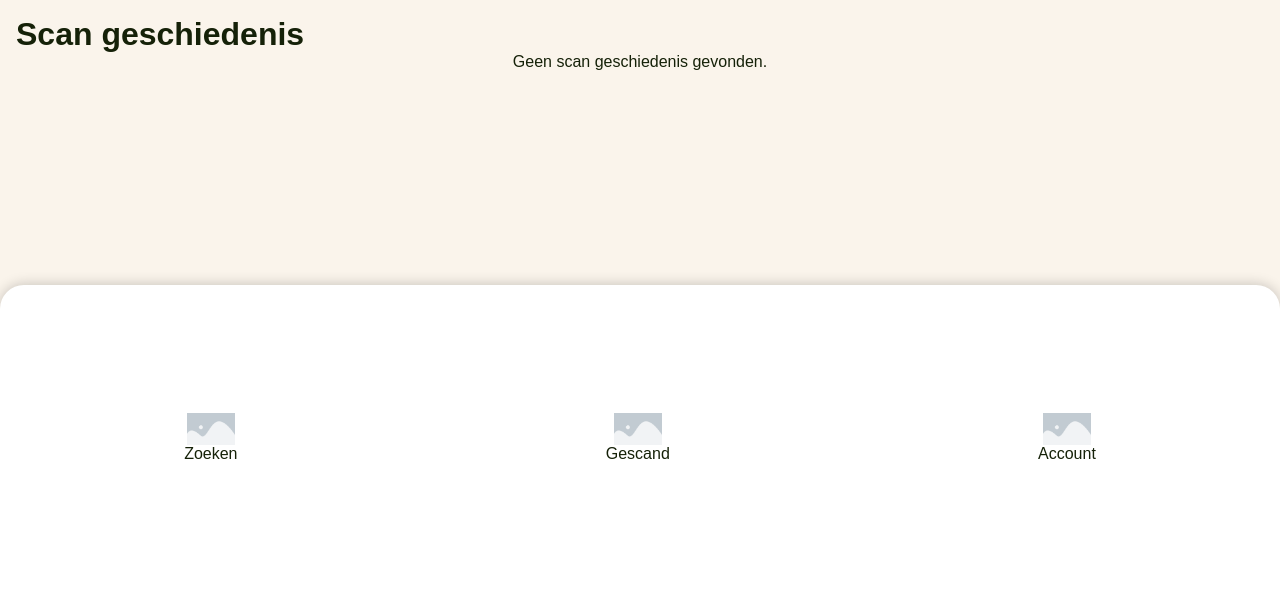
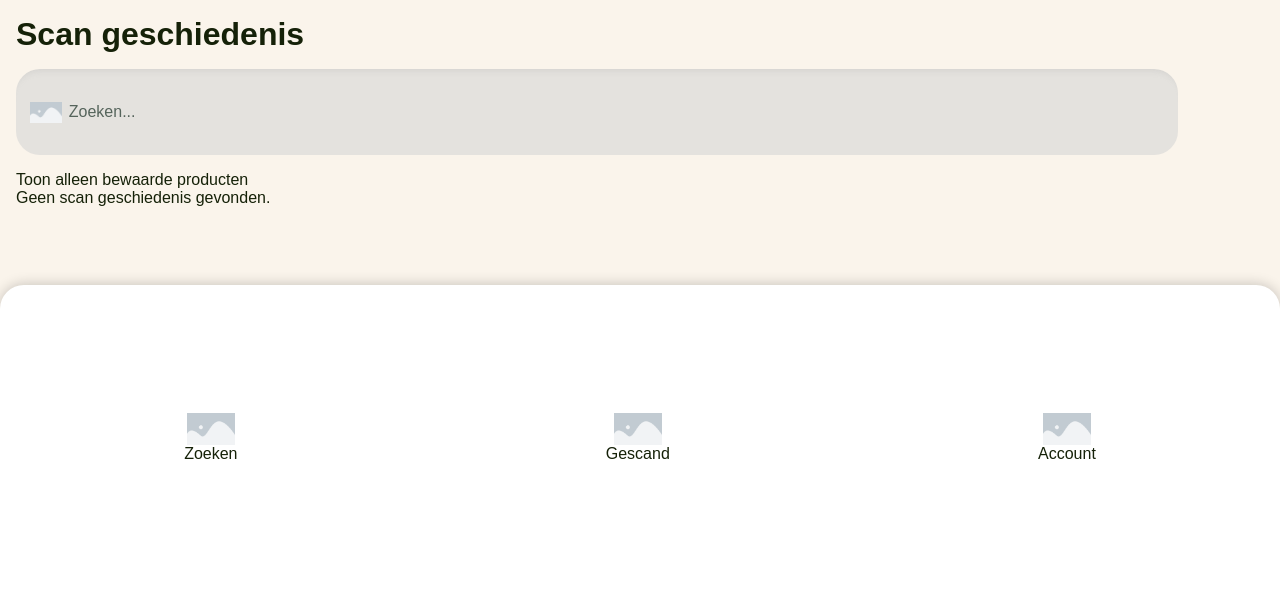
Before and after one commit to SEVerhaak/TLE-1, a PHP site: page /pages/history in a window 1280 px wide. Shown: the part 208-800 px from the top of the page. Run offline with PHP 8.4, Linux system fonts and the light colour scheme; a user stored in the database is signed in; data comes from the database, SQL or seed files in the repository; some web fonts are replaced.

Commit message:
registreer

```diff
--- a/api/history-add.php
+++ b/api/history-add.php
@@ -3,7 +3,7 @@
 error_reporting(E_ALL);
 ini_set('display_errors', 'On');
 
-require_once "db.php";
+require_once "dblocal.php";
 /** @var mysqli $db */
 
 if (isset($_GET['ean']) and $_GET['name'] and $_GET['id']) {
--- a/css/elisa.css
+++ b/css/elisa.css
@@ -124,3 +124,20 @@ label{
     align-items: center;
     flex-direction: column;
 }
+#search-bar{
+    width: 90vw;
+    height: 6vw;
+    border-radius: 1.5rem;
+    padding: 0.3rem;
+    border: white;
+    font-size: 1rem;
+    margin: 1rem 0;
+    background: #e4e2de url(../images/placeholder.webp) left no-repeat;
+    box-shadow: inset 0 8px 6px -6px rgba(155, 155, 155, 0.2);
+    background-size: 2rem;
+    text-indent: 3rem;
+    background-position: 0.9rem;
+}
+#search-bar::placeholder{
+    color: #55645b;
+}
--- a/pages/history/index.php
+++ b/pages/history/index.php
@@ -32,16 +32,16 @@ if (mysqli_num_rows($result) > 0) {
     <title>Homepage</title>
 </head>
 <style>
-    h1{
-        align-self: flex-start;
+    main{
+        align-items: flex-start;
     }
 </style>
 <body>
 <?php include('../../includes/nav.php'); ?>
 <main>
-    <div class="stripe"> </div>
     <h1 class="sub-header">Scan geschiedenis</h1>
-    <div class="stripe"> </div>
+    <input type="text" placeholder="Zoeken..." id = "search-bar" name="search">
+    <p>Toon alleen bewaarde producten</p>
     <?php if (!empty($data)) { ?>
         <!-- Als er resultaten zijn, toon ze -->
         <?php foreach ($data as $item) { ?>
--- a/pages/product-info/index.php
+++ b/pages/product-info/index.php
@@ -14,7 +14,6 @@ if (isset($_GET['ean'])) {
 } else {
     header('location: ../homepage');
 }
-
 ?>
 <!doctype html>
 <html lang="en">
@@ -25,6 +24,7 @@ if (isset($_GET['ean'])) {
     <meta http-equiv="X-UA-Compatible" content="ie=edge">
     <link rel="stylesheet" href="../../css/style.css">
     <link rel="stylesheet" href="../../css/bas.css">
+    <link rel="stylesheet" href="../../css/elisa.css">
     <title>Product-info</title>
 </head>
 
```
